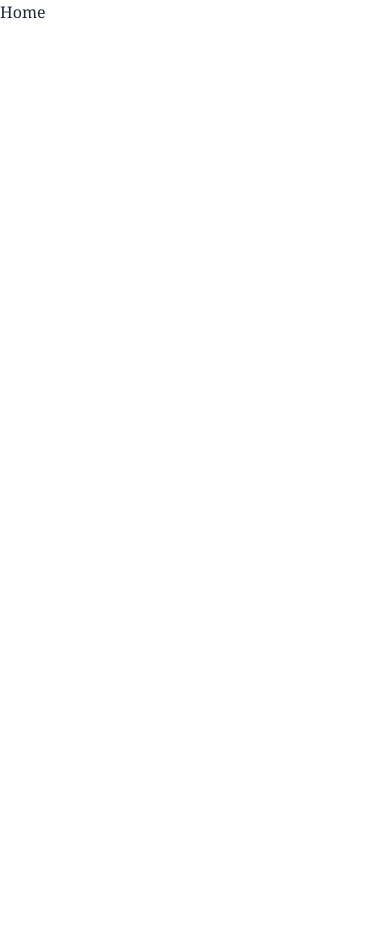
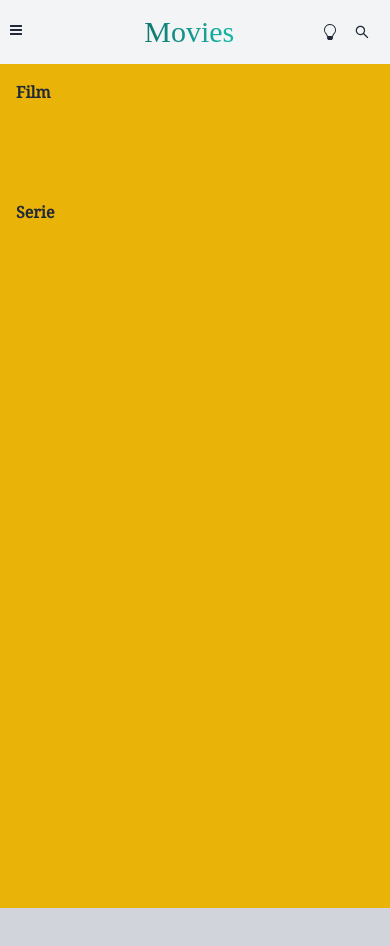
Before and after one commit to RaphGenius/Movies, a React (Vite) app: page / in a window 390 px wide. Shown: the top 946 px of the page. Before the commit the page ends 844 px from the top, so only its background shows below. Built offline with nearby package versions, Linux system fonts and the light colour scheme; a web font is replaced by a local one.

Commit message:
Navbar format mobile, affichage de la sidebar

```diff
--- a/package.json
+++ b/package.json
@@ -13,6 +13,7 @@
     "@reduxjs/toolkit": "^1.9.5",
     "react": "^18.2.0",
     "react-dom": "^18.2.0",
+    "react-icons": "^4.8.0",
     "react-redux": "^8.0.5",
     "react-router-dom": "^6.11.2"
   },
--- a/src/App.tsx
+++ b/src/App.tsx
@@ -1,11 +1,15 @@
 import "./App.css";
 import { Routes, Route } from "react-router-dom";
 import Home from "./pages/Home";
+import Navbar from "./layout/navbar/Navbar";
 function App() {
   return (
-    <Routes>
-      <Route path="/" index element={<Home />} />
-    </Routes>
+    <div className="min-h-screen bg-gray-300 relative">
+      <Navbar />
+      <Routes>
+        <Route path="/" index element={<Home />} />
+      </Routes>
+    </div>
   );
 }
 
--- /dev/null
+++ b/src/hooks/useMediaQuery.ts
@@ -0,0 +1,44 @@
+import { useEffect, useState } from "react";
+
+function useMediaQuery(query: string): boolean {
+  const getMatches = (query: string): boolean => {
+    // Prevents SSR issues
+    if (typeof window !== "undefined") {
+      return window.matchMedia(query).matches;
+    }
+    return false;
+  };
+
+  const [matches, setMatches] = useState<boolean>(getMatches(query));
+
+  function handleChange() {
+    setMatches(getMatches(query));
+  }
+
+  useEffect(() => {
+    const matchMedia = window.matchMedia(query);
+
+    // Triggered at the first client-side load and if query changes
+    handleChange();
+
+    // Listen matchMedia
+    if (matchMedia.addListener) {
+      matchMedia.addListener(handleChange);
+    } else {
+      matchMedia.addEventListener("change", handleChange);
+    }
+
+    return () => {
+      if (matchMedia.removeListener) {
+        matchMedia.removeListener(handleChange);
+      } else {
+        matchMedia.removeEventListener("change", handleChange);
+      }
+    };
+    // eslint-disable-next-line react-hooks/exhaustive-deps
+  }, [query]);
+
+  return matches;
+}
+
+export default useMediaQuery;
--- /dev/null
+++ b/src/layout/navbar/Navbar.tsx
@@ -0,0 +1,62 @@
+import { GoThreeBars } from "react-icons/go";
+import { BsLightbulb } from "react-icons/bs";
+import { AiOutlineSearch } from "react-icons/ai";
+import { useState, useEffect } from "react";
+import IconButton from "./components/IconButton";
+import Sidebar from "./components/Sidebar";
+
+function Navbar() {
+  const [prevScrollPos, setPrevScrollPos] = useState(0);
+  const [visible, setVisible] = useState(true);
+  const [isSideBarOpen, setIsSideBarOpen] = useState(false);
+
+  const toggleSideBar = () => setIsSideBarOpen((prev) => !prev);
+
+  // Verifie si on scroll vers le bas
+  const handleScroll = () => {
+    const currentScrollPos = window.scrollY;
+
+    if (currentScrollPos > prevScrollPos && currentScrollPos > 64) {
+      setVisible(false);
+    } else {
+      setVisible(true);
+    }
+
+    setPrevScrollPos(currentScrollPos);
+  };
+
+  useEffect(() => {
+    window.addEventListener("scroll", handleScroll);
+
+    return () => window.removeEventListener("scroll", handleScroll);
+  });
+
+  return (
+    <nav
+      className={` h-16  transition-transform origin-top duration-300 w-full sticky top-0 ${
+        visible ? " scale-y-100  " : "scale-y-0 "
+      } px-2 py-2 bg-gray-100 flex
+    items-center justify-between`}
+    >
+      <div className="w-1/3">
+        <IconButton handleClick={toggleSideBar}>
+          <GoThreeBars />
+        </IconButton>
+      </div>
+      <h1 className="gradientText font-special text-3xl">Movies</h1>
+      <div className="w-1/3 flex items-center justify-end gap-4 ">
+        <IconButton handleClick={() => console.log("salut")}>
+          <BsLightbulb />
+        </IconButton>
+        <IconButton handleClick={() => console.log("salut")}>
+          <AiOutlineSearch />
+        </IconButton>
+      </div>
+      <aside className="">
+        <Sidebar isSideBarOpen={isSideBarOpen} />
+      </aside>
+    </nav>
+  );
+}
+
+export default Navbar;
--- /dev/null
+++ b/src/layout/navbar/components/IconButton.tsx
@@ -0,0 +1,10 @@
+type Props = {
+  children: JSX.Element;
+  handleClick: () => void;
+};
+
+function IconButton({ children, handleClick }: Props) {
+  return <button onClick={handleClick}>{children} </button>;
+}
+
+export default IconButton;
--- /dev/null
+++ b/src/layout/navbar/components/Sidebar.tsx
@@ -0,0 +1,37 @@
+import { useState } from "react";
+import { navdata } from "../data/navdata";
+
+function Sidebar({ isSideBarOpen }: { isSideBarOpen: boolean }) {
+  const [isCategiesShown, setIsCategoriesShow] = useState(false);
+  const visible = isSideBarOpen ? "left-0" : "-left-[100%]";
+  return (
+    <div
+      className={`absolute w-full ${visible} left-0 transition-all top-[64px] h-screen z-50 bottom-0  right-0 bg-yellow-500 `}
+    >
+      <div className="w-full h-full p-4">
+        {navdata.map((el, index) => (
+          <div key={index}>
+            <h2
+              className="font-bold"
+              onClick={() => setIsCategoriesShow((prev) => !prev)}
+            >
+              {el.title}{" "}
+            </h2>
+
+            <ul
+              className={`transition scale-y-0 overflow-hidden origin-top ${
+                isCategiesShown && "scale-y-100"
+              } `}
+            >
+              {el.categories.map((category, index) => (
+                <li key={index}> {category} </li>
+              ))}
+            </ul>
+          </div>
+        ))}
+      </div>
+    </div>
+  );
+}
+
+export default Sidebar;
--- /dev/null
+++ b/src/layout/navbar/data/navdata.ts
@@ -0,0 +1,15 @@
+export const navdata = [
+  {
+    title: "Film",
+    categories: ["Populaire", "Les mieux notés", "A venir", "Du moment"],
+  },
+  {
+    title: "Serie",
+    categories: [
+      "Populaire",
+      "Les mieux notés",
+      "En cours de diffusion",
+      "Diffusé aujourd'hui",
+    ],
+  },
+];
--- a/src/pages/Home.tsx
+++ b/src/pages/Home.tsx
@@ -1,5 +1,3 @@
-import React from "react";
-
 export default function Home() {
-  return <div>Home</div>;
+  return <div className="min-h-[200vh]">Home</div>;
 }
```
Also changed, not shown: src/utils/ResponsiveWrapper.tsx (added), 1 other file (tests, documents, lock files or other folders).
